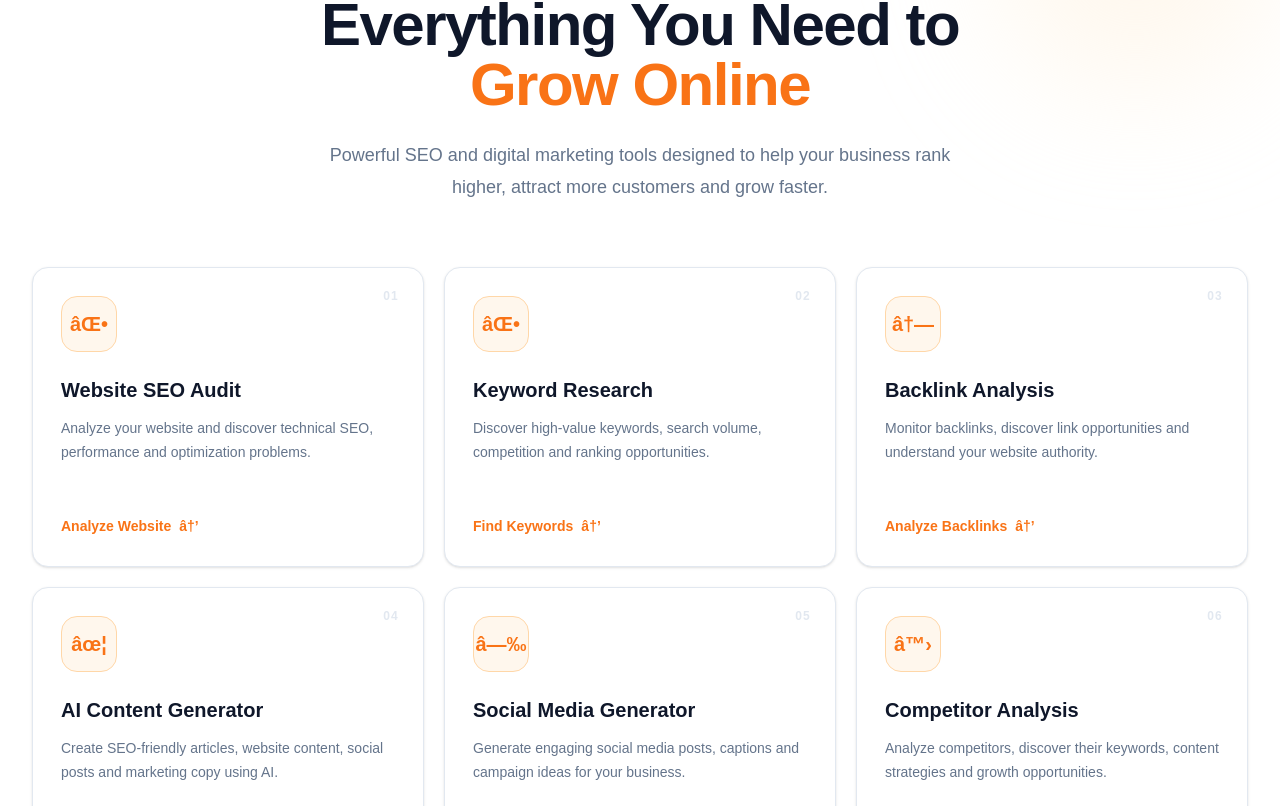
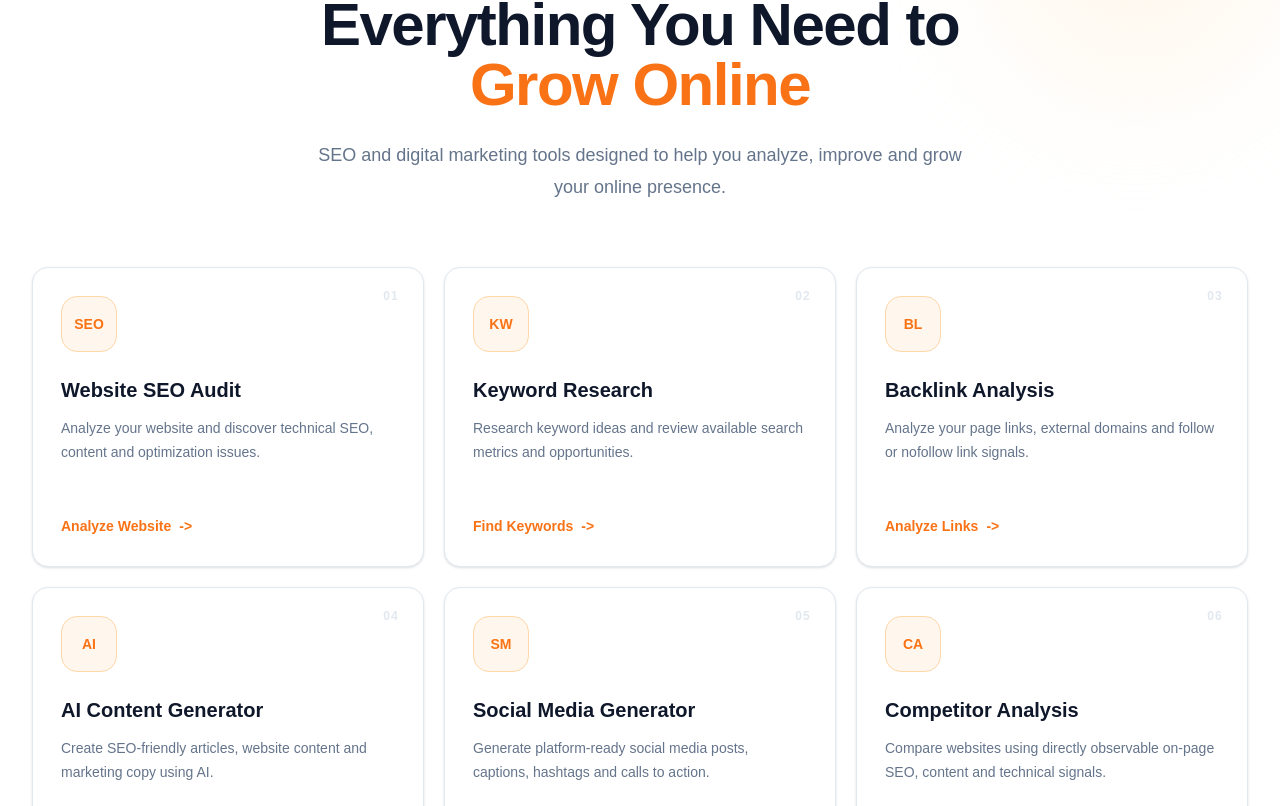
Before and after one commit to seometrichub/seometrichub, a Next.js app: page / in a window 1280 px wide. Shown: the part 1534-2340 px from the top of the page. Built offline with nearby package versions, Linux system fonts and the light colour scheme.

Commit message:
Clean up feature cards and navigation

```diff
--- a/components/sections/Features.tsx
+++ b/components/sections/Features.tsx
@@ -1,81 +1,76 @@
 const features = [
   {
     number: "01",
-    icon: "âŒ•",
+    icon: "SEO",
     title: "Website SEO Audit",
     description:
-      "Analyze your website and discover technical SEO, performance and optimization problems.",
+      "Analyze your website and discover technical SEO, content and optimization issues.",
     link: "Analyze Website",
     href: "/audit",
     available: true,
   },
   {
     number: "02",
-    icon: "âŒ•",
+    icon: "KW",
     title: "Keyword Research",
     description:
-      "Discover high-value keywords, search volume, competition and ranking opportunities.",
+      "Research keyword ideas and review available search metrics and opportunities.",
     link: "Find Keywords",
     href: "/keywords",
     available: true,
   },
   {
     number: "03",
-    icon: "â†—",
+    icon: "BL",
     title: "Backlink Analysis",
     description:
-      "Monitor backlinks, discover link opportunities and understand your website authority.",
-    link: "Analyze Backlinks",
+      "Analyze your page links, external domains and follow or nofollow link signals.",
+    link: "Analyze Links",
     href: "/backlinks",
     available: true,
   },
   {
     number: "04",
-    icon: "âœ¦",
+    icon: "AI",
     title: "AI Content Generator",
     description:
-      "Create SEO-friendly articles, website content, social posts and marketing copy using AI.",
+      "Create SEO-friendly articles, website content and marketing copy using AI.",
     link: "Create Content",
     href: "/content-generator",
     available: true,
   },
   {
     number: "05",
-    icon: "â—‰",
+    icon: "SM",
     title: "Social Media Generator",
     description:
-      "Generate engaging social media posts, captions and campaign ideas for your business.",
+      "Generate platform-ready social media posts, captions, hashtags and calls to action.",
     link: "Create Social Posts",
     href: "/social-generator",
     available: true,
   },
   {
     number: "06",
-    icon: "â™›",
+    icon: "CA",
     title: "Competitor Analysis",
     description:
-      "Analyze competitors, discover their keywords, content strategies and growth opportunities.",
+      "Compare websites using directly observable on-page SEO, content and technical signals.",
     link: "Analyze Competitors",
     href: "/competitor-analysis",
     available: true,
   },
 ];
+
 export default function Features() {
   return (
     <section
       id="tools"
       className="relative overflow-hidden bg-white py-24 lg:py-32"
     >
-      {/* Background decoration */}
       <div className="pointer-events-none absolute right-0 top-0 h-72 w-72 rounded-full bg-orange-100/40 blur-3xl" />
 
       <div className="relative mx-auto max-w-7xl px-5 sm:px-6 lg:px-8">
-
-        {/* =========================
-            SECTION HEADER
-        ========================== */}
         <div className="mx-auto max-w-3xl text-center">
-
           <span className="inline-flex items-center gap-2 rounded-full border border-orange-200 bg-orange-50 px-4 py-2 text-sm font-bold text-[#F97316]">
             <span className="h-2 w-2 rounded-full bg-[#F97316]" />
             Powerful SEO Tools
@@ -83,23 +78,16 @@ export default function Features() {
 
           <h2 className="mt-6 text-4xl font-black tracking-tight text-[#0F172A] sm:text-5xl lg:text-6xl">
             Everything You Need to{" "}
-            <span className="text-[#F97316]">
-              Grow Online
-            </span>
+            <span className="text-[#F97316]">Grow Online</span>
           </h2>
 
           <p className="mx-auto mt-6 max-w-2xl text-lg leading-8 text-[#64748B]">
-            Powerful SEO and digital marketing tools designed to help your
-            business rank higher, attract more customers and grow faster.
+            SEO and digital marketing tools designed to help you analyze,
+            improve and grow your online presence.
           </p>
-
         </div>
 
-        {/* =========================
-            FEATURE GRID
-        ========================== */}
         <div className="mt-16 grid gap-5 md:grid-cols-2 lg:grid-cols-3">
-
           {features.map((feature) => (
             <div
               key={feature.title}
@@ -121,13 +109,10 @@ export default function Features() {
                 hover:shadow-orange-100/50
               "
             >
-
-              {/* Number */}
               <div className="absolute right-6 top-5 text-xs font-black tracking-widest text-slate-200 transition-colors group-hover:text-orange-200">
                 {feature.number}
               </div>
 
-              {/* Icon */}
               <div
                 className="
                   flex
@@ -139,7 +124,7 @@ export default function Features() {
                   border
                   border-orange-200
                   bg-orange-50
-                  text-xl
+                  text-sm
                   font-black
                   text-[#F97316]
                   transition-all
@@ -153,17 +138,13 @@ export default function Features() {
                 {feature.icon}
               </div>
 
-              {/* Title */}
               <h3 className="mt-6 text-xl font-black text-[#0F172A]">
                 {feature.title}
               </h3>
 
-              {/* Description */}
               <p className="mt-3 min-h-[72px] text-sm leading-6 text-[#64748B]">
                 {feature.description}
               </p>
-
-              {/* Link */}
 
               <a
                 href={feature.available ? feature.href : "#"}
@@ -184,10 +165,7 @@ export default function Features() {
                 `}
               >
                 {feature.link}
-
-  <span>
-    â†’
-  </span>
+                <span aria-hidden="true">-&gt;</span>
 
                 {!feature.available && (
                   <span className="ml-1 rounded-full bg-slate-100 px-2 py-0.5 text-[10px] font-bold text-slate-400">
@@ -196,19 +174,12 @@ export default function Features() {
                 )}
               </a>
 
-              {/* Bottom accent */}
               <div className="absolute bottom-0 left-0 h-1 w-0 bg-[#F97316] transition-all duration-300 group-hover:w-full" />
-
             </div>
           ))}
-
         </div>
 
-        {/* =========================
-            BOTTOM CTA
-        ========================== */}
         <div className="mt-14 flex flex-col items-center justify-between gap-5 rounded-2xl border border-slate-200 bg-slate-50 px-6 py-6 sm:flex-row sm:px-8">
-
           <div>
             <h3 className="text-lg font-black text-[#0F172A]">
               Ready to discover your growth opportunities?
@@ -220,7 +191,7 @@ export default function Features() {
           </div>
 
           <a
-            href="#pricing"
+            href="/audit"
             className="
               inline-flex
               shrink-0
@@ -240,13 +211,11 @@ export default function Features() {
             "
           >
             Start Free Audit
-            <span className="text-[#F97316]">
-              â†’
+            <span className="text-[#F97316]" aria-hidden="true">
+              -&gt;
             </span>
           </a>
-
         </div>
-
       </div>
     </section>
   );
```
Lines whose indentation alone changed are shown as unchanged.
